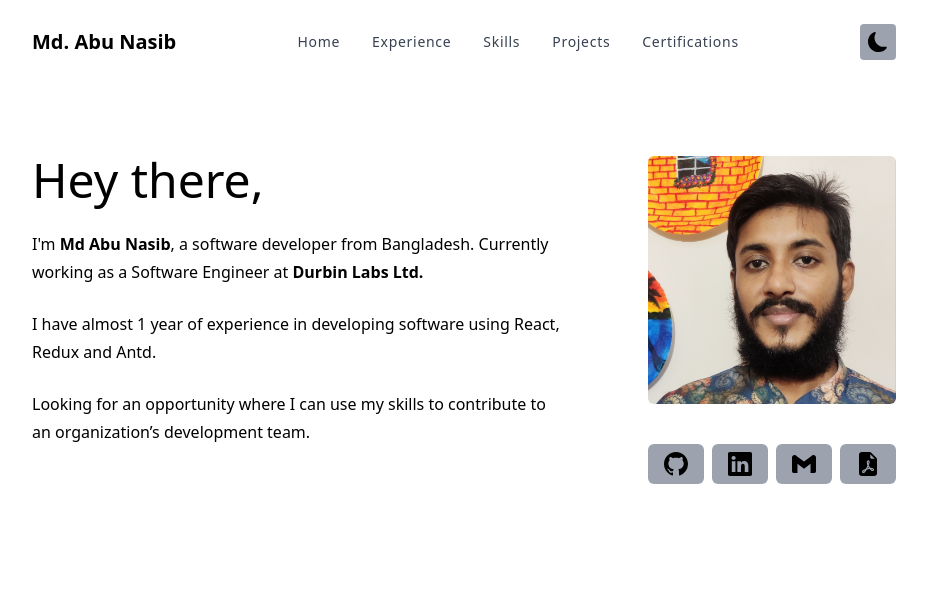
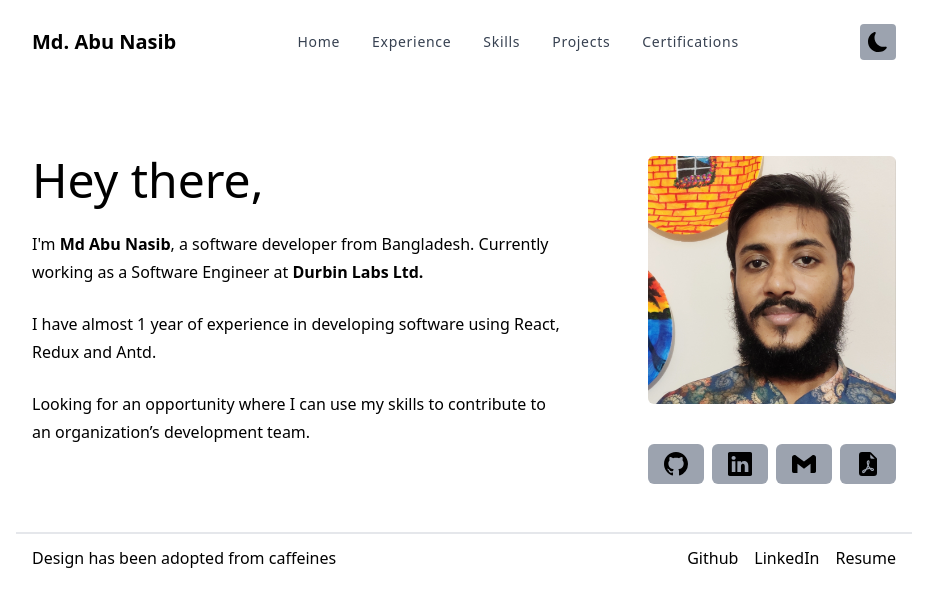
Before and after one commit to Sparrow48/sparrow48.github.io, a React (Vite) app: page / in a window 1280 px wide. Shown: the top 606 px of the page, without its empty margins (176-1103 px from the left). Built offline with nearby package versions, Linux system fonts and the light colour scheme.

Commit message:
Add footer section.

```diff
--- a/src/components/Footer.jsx
+++ b/src/components/Footer.jsx
@@ -1,8 +1,17 @@
 import React from 'react'
+import { Link } from "react-router-dom";
 
 const Footer = () => {
     return (
-        <div>
+        <div className='  border-t-2 mt-12'>
+            <div className='flex px-4 pt-3 justify-between'>
+                <p>Design has been adopted from <a className=' font-medium hover:text-yellow-400' href={'https://github.com/caffeines'} target="_blank" >caffeines</a></p>
+                <div className='flex gap-4'>
+                    <Link className=' hover:text-yellow-400' to={'https://github.com/Sparrow48'} target="_blank">Github</Link>
+                    <Link className=' hover:text-yellow-400' to={'https://www.linkedin.com/in/nasib48/'} target="_blank">LinkedIn</Link>
+                    <Link className=' hover:text-yellow-400' to={''} target="_blank">Resume</Link>
+                </div>
+            </div>
         </div>
     )
 }
```
